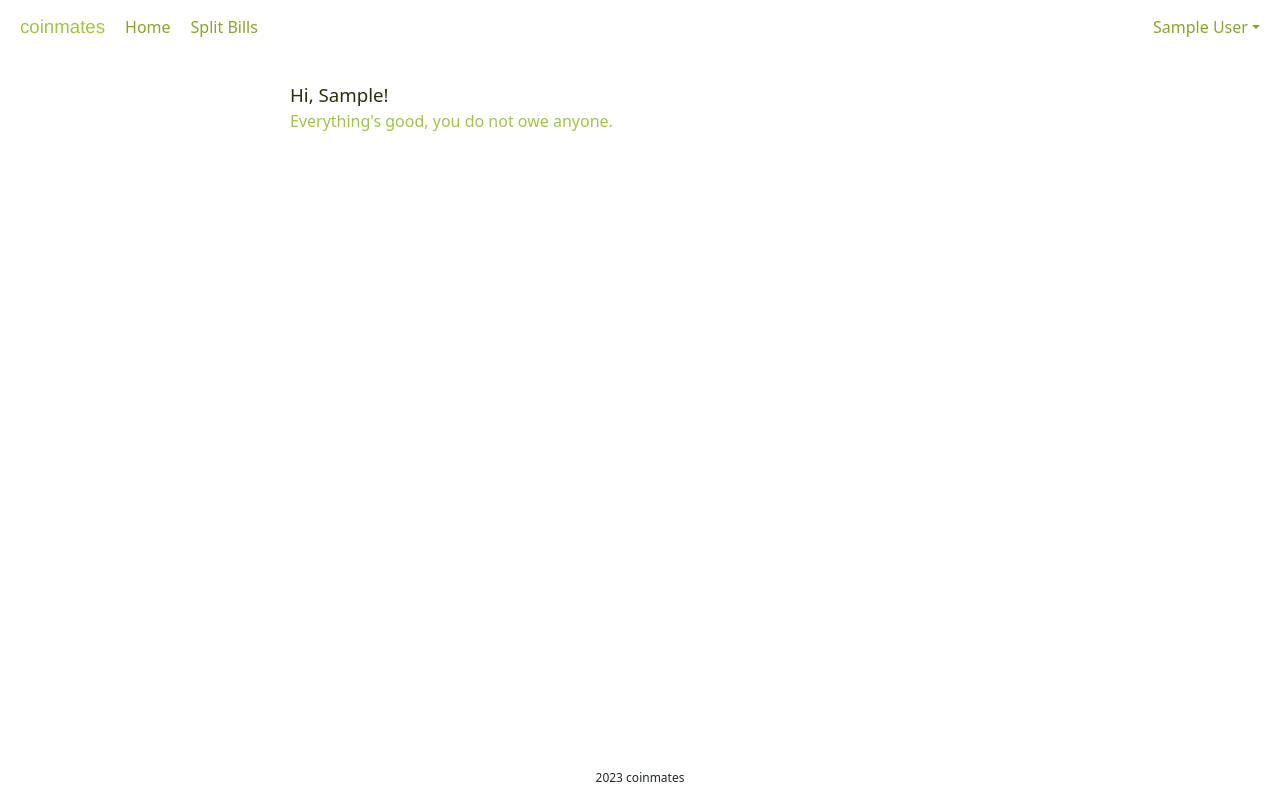
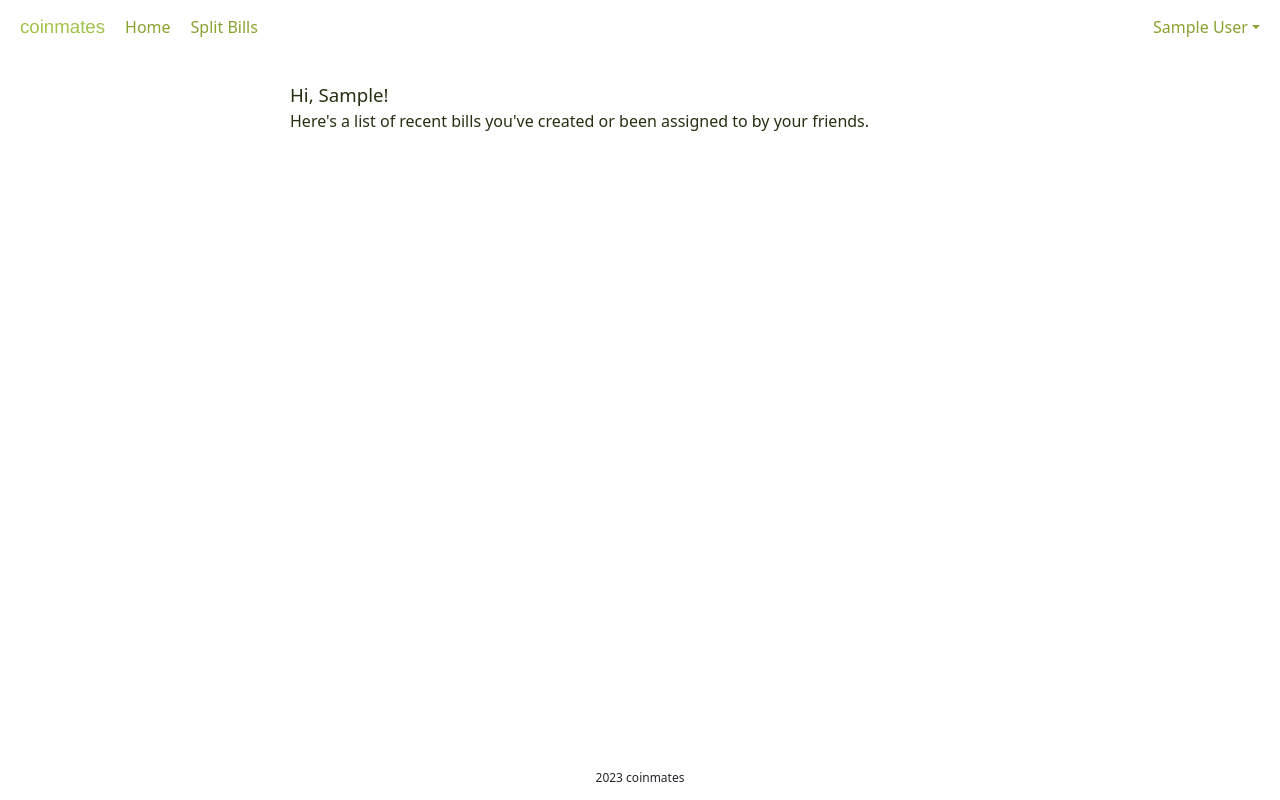
Before and after one commit to stjomd/coinmates, a React (Vite) app in the folder frontend/: page /home in a window 1280 px wide. Built offline with nearby package versions, Linux system fonts and the light colour scheme; no server answers; sample sign-in values are in the browser's storage; a web font is replaced by a local one.

Commit message:
Change home message

```diff
--- a/frontend/src/components/home/Home.scss
+++ b/frontend/src/components/home/Home.scss
@@ -15,14 +15,10 @@
 	font-family: fonts.$display-font-family;
 }
 
-#home-bal-ok {
-	color: colors.$primary;
-}
-
 // History
 
 .home-history {
-	margin-top: 30pt;
+	margin-top: 20pt;
 	& p.home-name {
 		margin-bottom: 0;
 	}
--- a/frontend/src/components/home/Home.tsx
+++ b/frontend/src/components/home/Home.tsx
@@ -38,7 +38,10 @@ function Home() {
 		<>
 			<div className='home-info-group'>
 				<p className='home-name'>Hi, {user?.firstName}!</p>
-				<p id='home-bal-ok'>Everything's good, you do not owe anyone.</p>
+				<p>
+					Here's a list of recent bills you've created or been assigned to by
+					your friends.
+				</p>
 			</div>
 			<div className='home-history'>
 				<div className='home-bills'>{billElements()}</div>
```
